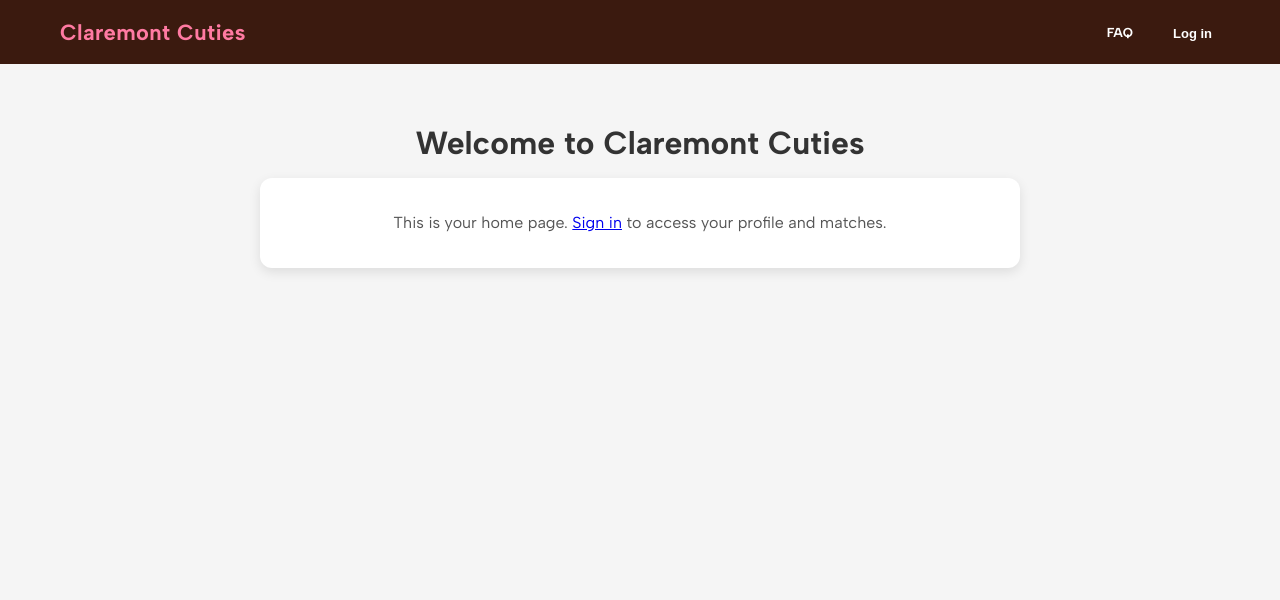
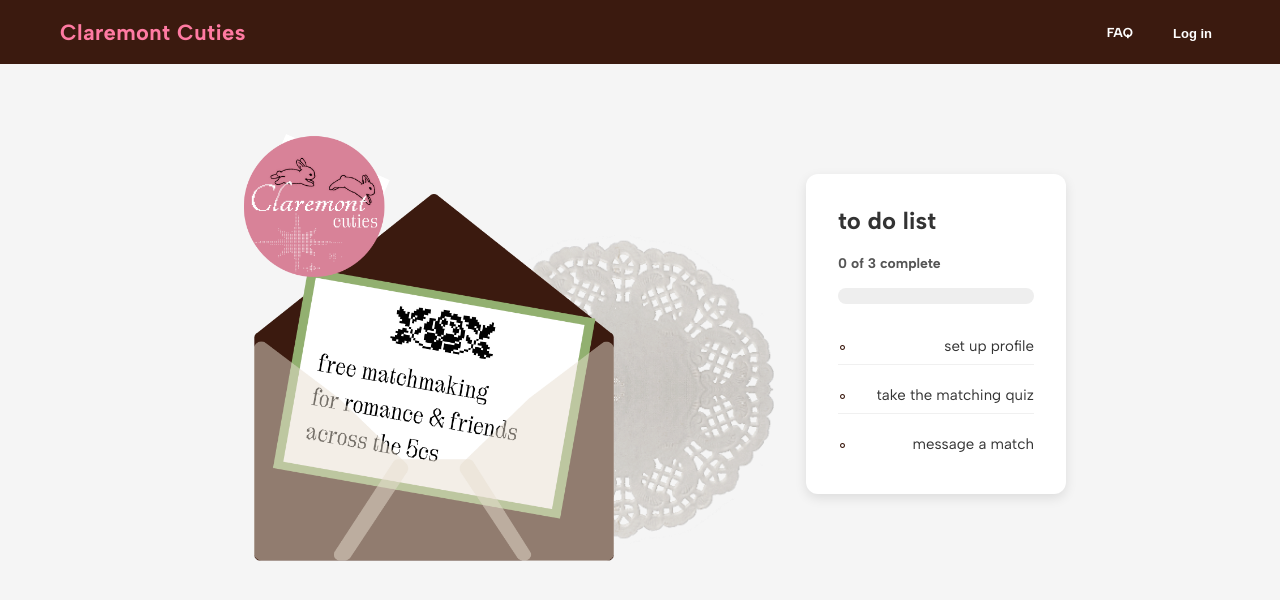
Before and after one commit to oegolden/Claremont-Cuties, a React (Vite) app in the folder frontend/: page / in a window 1280 px wide. Shown: the top 600 px of the page. Built offline with nearby package versions, Linux system fonts and the light colour scheme.

Commit message:
feat: enhance Home and Dashboard components with task progress tracking and UI improvements

```diff
--- a/frontend/src/components/Dashboard.jsx
+++ b/frontend/src/components/Dashboard.jsx
@@ -1,7 +1,6 @@
 import React, { useState, useEffect } from 'react';
 import { useAuth } from '../contexts/AuthContext';
 import { useNavigate } from 'react-router-dom';
-import ProgressBar from './ProgressBar';
 
 const Dashboard = () => {
   const { user, isAuthenticated, loading, setUserData } = useAuth();
@@ -404,40 +403,6 @@ const Dashboard = () => {
   }
 
   const quizTaken = user && user.form_id; // Check if user has completed the quiz
-  const hasPhoto = Boolean(user && user.user_photo);
-  const isFilled = (value) => Boolean(String(value ?? '').trim());
-  const isCampusComplete = Boolean(
-    formData.campus && (formData.campus !== 'Other' || isFilled(formData.campus_other))
-  );
-  const isGenderComplete = Boolean(
-    formData.gender && (formData.gender !== 'Other' || isFilled(formData.gender_other))
-  );
-  const isOrientationComplete = Boolean(
-    formData.sexual_orientation && (formData.sexual_orientation !== 'Other' || isFilled(formData.orientation_other))
-  );
-
-  const todoTasks = [
-    { id: 'name', label: 'Add name', complete: isFilled(formData.name), action: 'profile' },
-    { id: 'age', label: 'Add age', complete: isFilled(formData.age), action: 'profile' },
-    { id: 'campus', label: 'Add campus', complete: isCampusComplete, action: 'profile' },
-    { id: 'year', label: 'Add year', complete: isFilled(formData.year), action: 'profile' },
-    { id: 'gender', label: 'Add gender', complete: isGenderComplete, action: 'profile' },
-    { id: 'orientation', label: 'Add orientation', complete: isOrientationComplete, action: 'profile' },
-    { id: 'photo', label: 'Add photo', complete: hasPhoto, action: 'profile' },
-    { id: 'quiz', label: 'Take matching quiz', complete: Boolean(quizTaken), action: 'quiz' }
-  ];
-
-  const totalTasks = todoTasks.length;
-  const completedTasks = todoTasks.filter((task) => task.complete).length;
-  const progressValue = totalTasks ? Math.round((completedTasks / totalTasks) * 100) : 0;
-
-  const handleScrollToProfile = () => {
-    const el = document.getElementById('profile-form');
-    if (el) {
-      el.scrollIntoView({ behavior: 'smooth', block: 'start' });
-      if (typeof el.focus === 'function') el.focus();
-    }
-  };
 
   return (
     <main className="main-content">
@@ -449,7 +414,7 @@ const Dashboard = () => {
         <div className="dashboard-content">
           <div className="profile-section">
             <h2 className="section-title">Your Profile</h2>
-            <form id="profile-form" className="profile-form" onSubmit={handleSaveProfile}>
+            <form className="profile-form" onSubmit={handleSaveProfile}>
               <div className="form-group">
                 <label htmlFor="name">Name</label>
                 <input
@@ -701,33 +666,6 @@ const Dashboard = () => {
             </form>
           </div>
 
-          <div className="analysis-column">
-            <div className="todo-section">
-              <h2 className="section-title">to do list</h2>
-              <div className="todo-progress-meta">{completedTasks} of {totalTasks} complete</div>
-              <ProgressBar progress={progressValue} />
-              <ul className="todo-list">
-                {todoTasks.map((task) => (
-                  <li key={task.id} className={`todo-item${task.complete ? ' completed' : ''}`}>
-                    <div className="todo-label">{task.label}</div>
-                    <div className="todo-action">
-                      {task.complete ? (
-                        <span className="todo-badge">Done</span>
-                      ) : task.action === 'quiz' ? (
-                        <button type="button" className="todo-action-button" onClick={() => navigate('/quiz')}>
-                          take quiz
-                        </button>
-                      ) : (
-                        <button type="button" className="todo-action-button" onClick={handleScrollToProfile}>
-                          edit profile
-                        </button>
-                      )}
-                    </div>
-                  </li>
-                ))}
-              </ul>
-            </div>
-
           <div className="analysis-section">
             <h2 className="section-title">A closer look at you....</h2>
             <div className="analysis-content">
@@ -749,7 +687,6 @@ const Dashboard = () => {
           </div>
         </div>
       </div>
-      </div>
     </main>
   );
 };
--- a/frontend/src/components/Home.jsx
+++ b/frontend/src/components/Home.jsx
@@ -1,23 +1,88 @@
-import React from 'react';
-import { Link } from 'react-router-dom';
+import React, { useEffect, useState } from 'react';
 import { useAuth } from '../contexts/AuthContext';
-
-// TODO: Add a checklist/onboarding steps for users
+import ProgressBar from './ProgressBar';
 
 const Home = () => {
-  const { isAuthenticated } = useAuth();
+  const { isAuthenticated, user } = useAuth();
+  const [hasStartedMatch, setHasStartedMatch] = useState(false);
+
+  useEffect(() => {
+    if (!isAuthenticated || !user?.id) {
+      setHasStartedMatch(false);
+      return;
+    }
+
+    let isMounted = true;
+
+    const fetchMatches = async () => {
+      try {
+        const token = localStorage.getItem('accessToken');
+        const response = await fetch(`/api/matches/${user.id}`, {
+          headers: { Authorization: `Bearer ${token}` }
+        });
+        if (!response.ok) return;
+        const data = await response.json();
+        const started = Array.isArray(data) ? data.some(match => match.start) : false;
+        if (isMounted) setHasStartedMatch(started);
+      } catch (err) {
+        if (isMounted) setHasStartedMatch(false);
+      }
+    };
+
+    fetchMatches();
+
+    return () => {
+      isMounted = false;
+    };
+  }, [isAuthenticated, user]);
+
+  const isFilled = (value) => Boolean(String(value ?? '').trim());
+  const profileComplete = Boolean(
+    isAuthenticated && user &&
+    isFilled(user.name) &&
+    isFilled(user.age) &&
+    isFilled(user.campus) &&
+    isFilled(user.year) &&
+    isFilled(user.gender) &&
+    isFilled(user.sexual_orientation) &&
+    Boolean(user.user_photo)
+  );
+
+  const quizComplete = Boolean(isAuthenticated && user && user.form_id);
+
+  const homeTasks = [
+    { id: 'profile', label: 'set up profile', complete: profileComplete },
+    { id: 'quiz', label: 'take the matching quiz', complete: quizComplete },
+    { id: 'message', label: 'message a match', complete: hasStartedMatch }
+  ];
+
+  const totalTasks = homeTasks.length;
+  const completedTasks = homeTasks.filter(task => task.complete).length;
+  const progressValue = totalTasks ? Math.round((completedTasks / totalTasks) * 100) : 0;
 
   return (
-    <main className="main-content">
+    <main className="main-content home-main">
       <div className="home-container">
-        <h1>Welcome to Claremont Cuties</h1>
+        <div className="home-frame">
+          <div className="home-art" aria-hidden="true">
+            <img className="home-doily" src="/assets/doily.png" alt="" />
+            <img className="home-envelope" src="/assets/envelope.png" alt="" />
+            <img className="home-logo" src="/assets/logo.png" alt="" />
+          </div>
 
-        <div className="home-content">
-          {isAuthenticated ? (
-            <p>Visit your <Link to="/dashboard">dashboard</Link> to manage your profile before finding matches and take the <Link to="/quiz">matching quiz</Link>!</p>
-          ) : (
-            <p>This is your home page. <Link to="/login">Sign in</Link> to access your profile and matches.</p>
-          )}
+          <div className="todo-section home-todo-card">
+            <h2 className="section-title">to do list</h2>
+            <div className="todo-progress-meta">{completedTasks} of {totalTasks} complete</div>
+            <ProgressBar progress={progressValue} />
+            <ul className="todo-list home-todo-list">
+              {homeTasks.map((task) => (
+                <li key={task.id} className={`todo-item home-todo-item${task.complete ? ' completed' : ''}`}>
+                  <div className="todo-label">{task.label}</div>
+                  {task.complete && <span className="todo-badge">done</span>}
+                </li>
+              ))}
+            </ul>
+          </div>
         </div>
       </div>
     </main>
--- a/frontend/src/styles/global.css
+++ b/frontend/src/styles/global.css
@@ -164,36 +164,88 @@ body {
 }
 
 .home-container {
-    max-width: 800px;
+    max-width: 1100px;
     margin: 0 auto;
-    text-align: center;
     padding: 40px 20px;
 }
 
-.home-container h1 {
-    font-size: 2rem;
-    color: #333;
-    margin-bottom: 16px;
-    font-weight: 700;
+.home-frame {
+    display: flex;
+    align-items: center;
+    justify-content: center;
+    gap: 32px;
 }
 
-.home-subtitle {
-    font-size: 1.25rem;
-    color: #666;
-    margin-bottom: 32px;
+.home-art {
+    position: relative;
+    width: 560px;
+    height: 420px;
 }
 
-.home-content {
-    background: white;
-    padding: 32px;
-    border-radius: 12px;
-    box-shadow: 0 4px 12px rgba(0,0,0,0.1);
+.home-doily {
+    position: absolute;
+    right: 0;
+    bottom: 0;
+    width: 320px;
+    height: auto;
+    opacity: 0.9;
 }
 
-.home-content p {
-    font-size: 1rem;
-    color: #555;
-    line-height: 1.6;
+.home-envelope {
+    position: absolute;
+    left: 40px;
+    top: 70px;
+    width: 360px;
+    height: auto;
+    z-index: 2;
+}
+
+.home-logo {
+    position: absolute;
+    left: 0;
+    top: 10px;
+    width: 180px;
+    height: auto;
+    z-index: 3;
+}
+
+.home-todo-card {
+    width: 260px;
+}
+
+.home-todo-list {
+    gap: 10px;
+}
+
+.home-todo-item {
+    border-bottom: none;
+    padding: 6px 0;
+    justify-content: space-between;
+    gap: 10px;
+}
+
+.home-todo-item::before {
+    content: '◦';
+    color: #3b1a0f;
+    margin-right: 8px;
+}
+
+@media (max-width: 980px) {
+    .home-frame {
+        flex-direction: column;
+        align-items: center;
+    }
+
+    .home-art {
+        width: 100%;
+        max-width: 560px;
+        height: 380px;
+    }
+
+    .home-todo-card {
+        width: 100%;
+        max-width: 360px;
+    }
 }
 
 .login-page {
```
Lines whose indentation alone changed are shown as unchanged.
